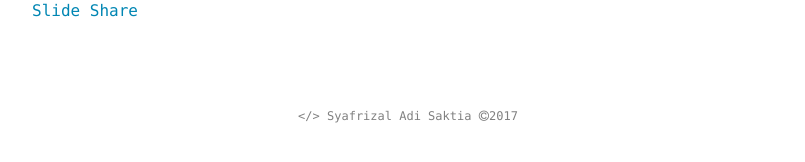
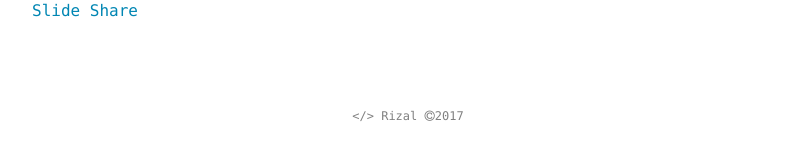
Before and after one commit to syafrizaladi/saktia, a Jekyll site: the page built from tentang.md, in a window 1280 px wide. Shown: the part 407-569 px from the top of the page, without its empty margins (232-1037 px from the left). Built offline with Jekyll 4.4.1, drawn with Linux system fonts in a browser that asks for light colours.

Commit message:
Update _config.yml

```diff
--- a/_config.yml
+++ b/_config.yml
@@ -29,7 +29,7 @@ sass:
 
 # Author settings
 author:
-  name     : "Syafrizal Adi Saktia"
+  name     : "Rizal"
   job      : "Scrum Master"
   bio      : "Penelitian, Teknologi dan Pengalaman Hidup"
   thumb    : /images/author.jpg
```
